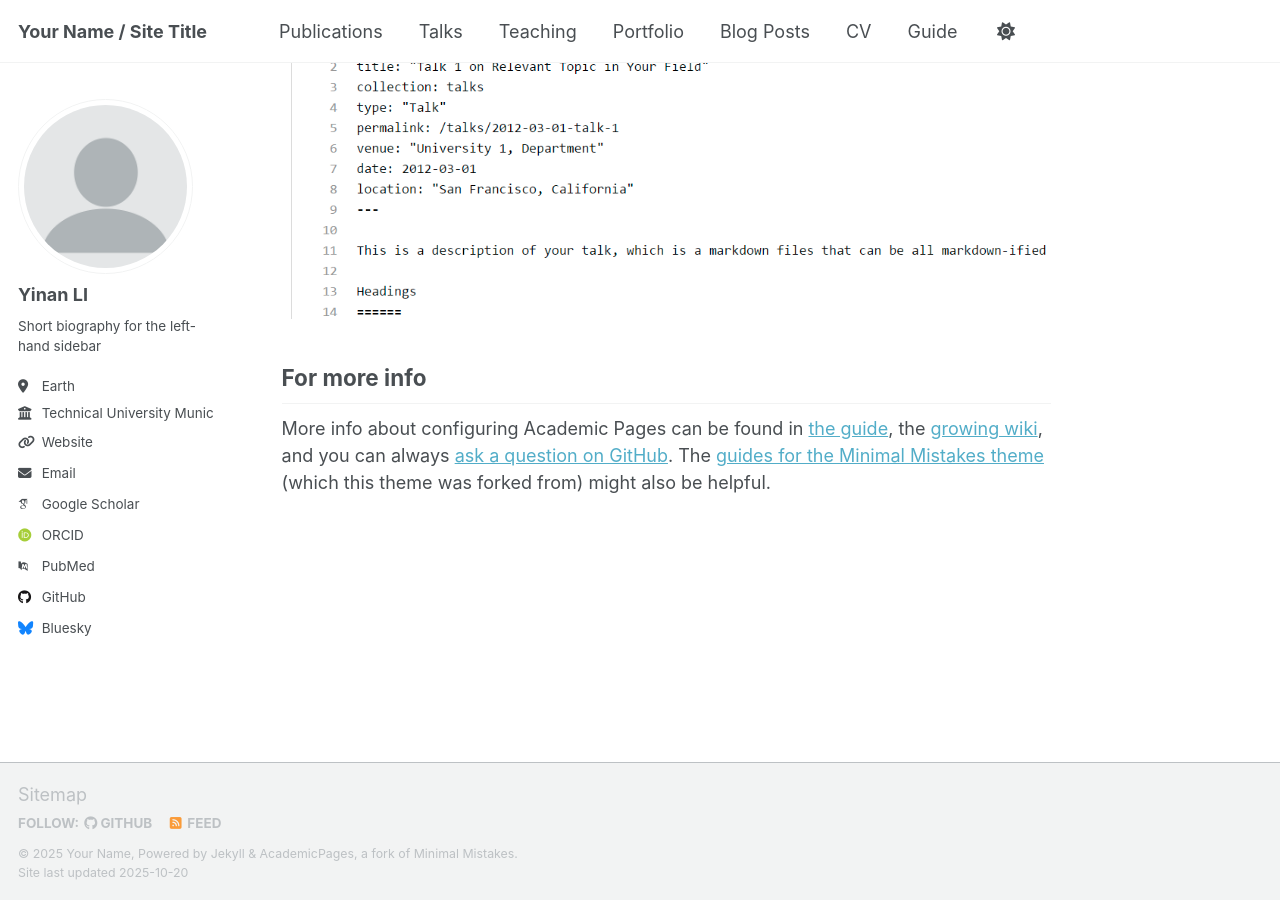
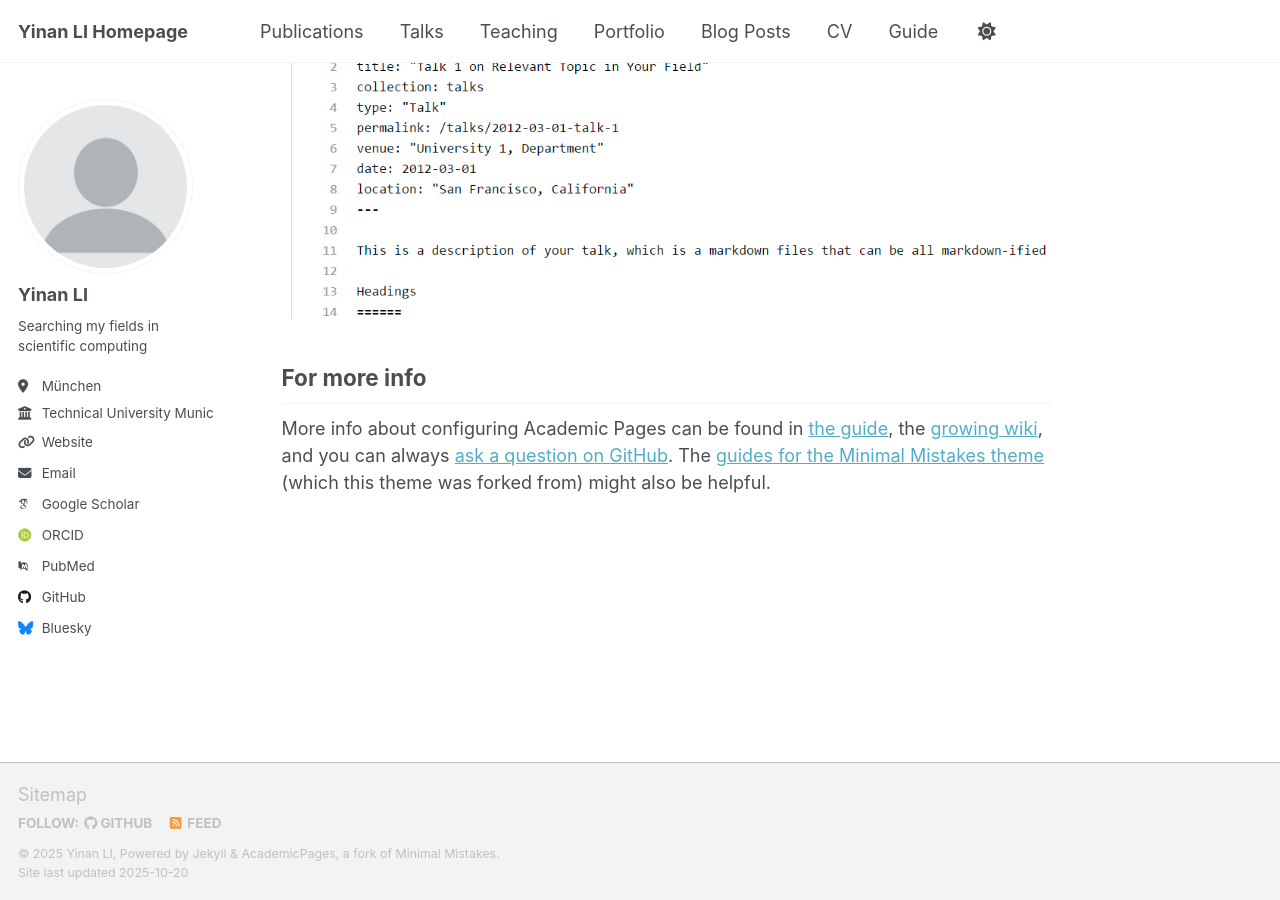
Before and after one commit to mgt-lya/Mysite, a Jekyll site: the page built from _pages/about.md, in a window 1280 px wide and 900 px high, scrolled down 2880 px. Built offline with Jekyll 4.4.1, drawn with Linux system fonts in a browser that asks for light colours; some web fonts are replaced; a script that is not in the unit is left out.

Commit message:
Update _config.yml

```diff
--- a/_config.yml
+++ b/_config.yml
@@ -9,14 +9,14 @@
 # Basic Site Settings
 locale                   : "en-US"
 site_theme               : "default" # Currently available options are "default", "air"
-title                    : "Your Name / Site Title"
+title                    : "Yinan LI Homepage"
 title_separator          : "-"
-name                     : &name "Your Name"
+name                     : &name "Yinan LI"
 description              : &description "Your Name's academic portfolio"   # Update this with a general description of your site, this is the default if not overridden by a page
 url                      : https://mgt-lya.github.io/Mysite/ # The base hostname & protocol for your site e.g. "https://[your GitHub username].github.io",
                                                            # or if you already have some other page hosted on Github then use "https://[your GitHub username].github.io/[Your Repo Name]"
 baseurl                  : "" # the subpath of your site, e.g. "/blog"
-repository               : "academicpages/academicpages.github.io"
+repository               : "mgt-lya/Mysite"
 
 # Site Author - The following control what appear as part of the author content on the side bar.
 #               If a field is blank the icon and link will not appear, otherwise it will be shown.
@@ -26,10 +26,10 @@ author:
   avatar           : "profile.png"
   name             : "Yinan LI"
   pronouns         : # example: "she/her"
-  bio              : "Short biography for the left-hand sidebar"
-  location         : "Earth"
+  bio              : "Searching my fields in scientific computing"
+  location         : "München"
   employer         : "Technical University Munich"
-  uri              : "www.tum.de"
+  uri              : www.tum.de
   email            : "none@example.org"
 
   # Academic websites
@@ -48,7 +48,7 @@ author:
   bitbucket        : # Username - Update with your username on the site
   codepen          : # Username
   dribbble         : # Username
-  github           : "academicpages"
+  github           : "mgt-lya"
   kaggle           : # Username
   stackoverflow    : # User number or user number and name (i.e., use "1" or "1/jeff-atwood")
 
```
